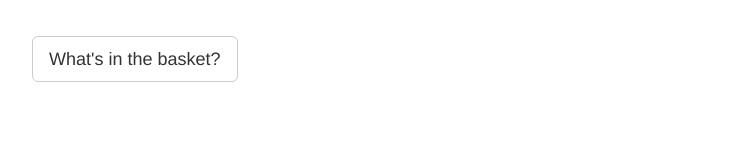
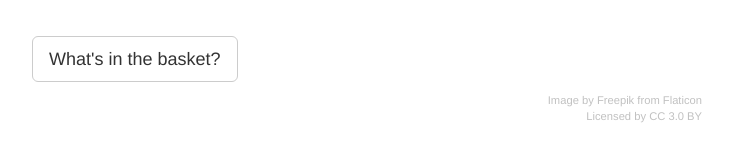
Before and after one commit to OpenUpSA/minimum-wage, a Jekyll site: the page built from index.html, in a window 1280 px wide. Shown: the part 680-842 px from the top of the page, without its empty margins (273-1006 px from the left). Built offline with Jekyll 4.4.1, drawn with Linux system fonts in a browser that asks for light colours.

Commit message:
Image credit

```diff
--- a/css/app.scss
+++ b/css/app.scss
@@ -156,3 +156,13 @@
   fill: #fff;
   fill-opacity: 0.6;
 }
+
+#credits {
+  margin: 10px 0;
+  text-align: right;
+  color: #c1c1c1;
+  font-size: 0.8em;
+  a {
+    color: #c1c1c1;
+  }
+}
--- a/index.html
+++ b/index.html
@@ -79,6 +79,11 @@ extra_css:
     </div>
     <button type="button" id="go-shop" class="btn btn-default btn-lg">What's in the basket?</button>
 
+    <div id="footer">
+      <div id="credits">Image by <a href="http://www.freepik.com" title="Freepik" target="_blank">Freepik</a> from <a href="https://www.flaticon.com/" title="Flaticon" target="_blank">Flaticon</a><br>
+      Licensed by <a href="http://creativecommons.org/licenses/by/3.0/" title="Creative Commons BY 3.0" target="_blank">CC 3.0 BY</a></div>
+    </div>
+
   </div>
 </div>
 
```
